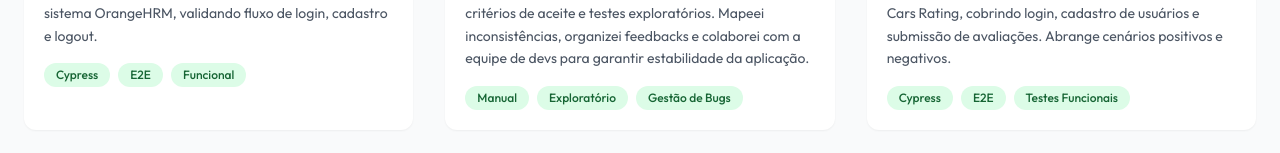
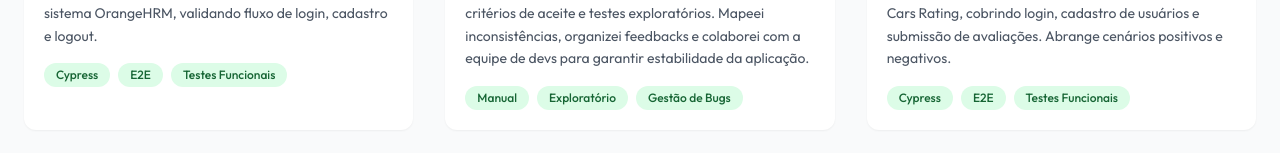
Before and after one commit to msouza09/portifolio-react-tailwind, a React (Create React App) app: page / in a window 1280 px wide. Shown: the part 1741-1894 px from the top of the page. Built offline with nearby package versions, Linux system fonts and the light colour scheme.

Commit message:
ajuste no tipo de teste

```diff
--- a/src/components/Projects.jsx
+++ b/src/components/Projects.jsx
@@ -8,7 +8,7 @@ const projects = [
     link: 'https://cloud.cypress.io/projects/71ov9i/runs',
     description:
       'Automação de testes end-to-end utilizando Cypress no sistema OrangeHRM, validando fluxo de login, cadastro e logout.',
-    stack: ['Cypress', 'E2E', 'Funcional']
+    stack: ['Cypress', 'E2E', 'Testes Funcionais']
   },
   {
     id: 2,
```
